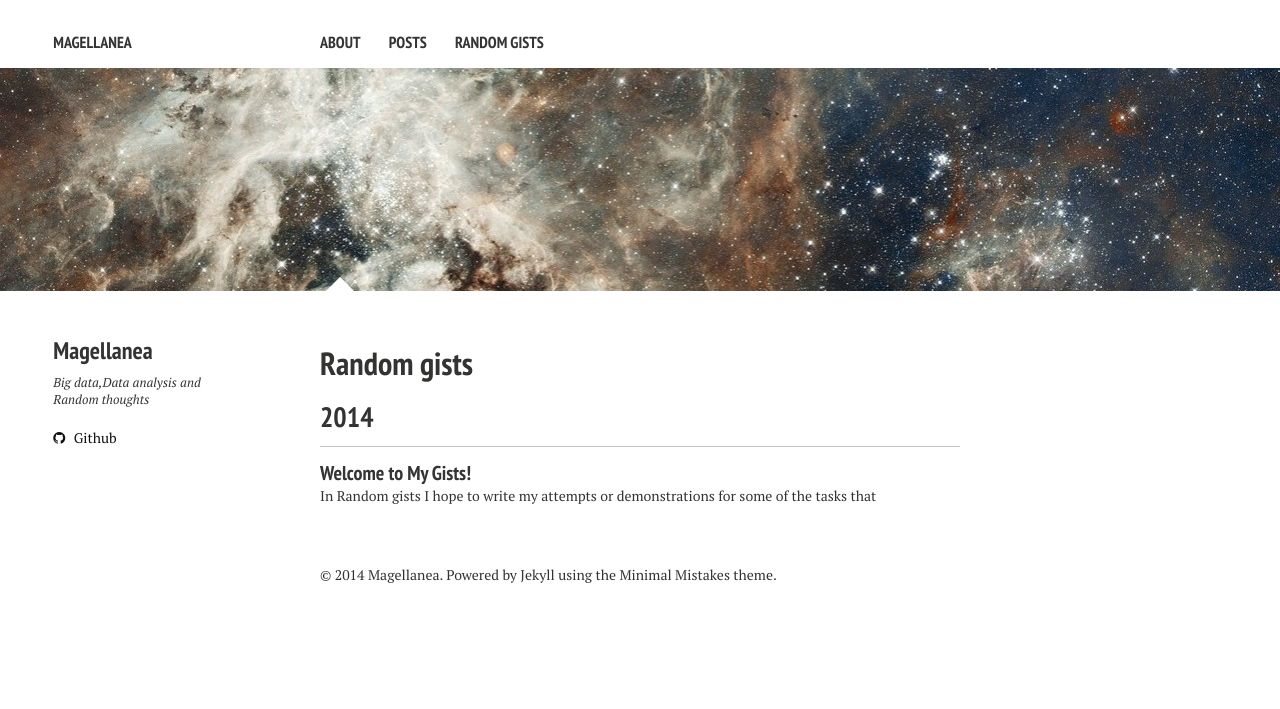
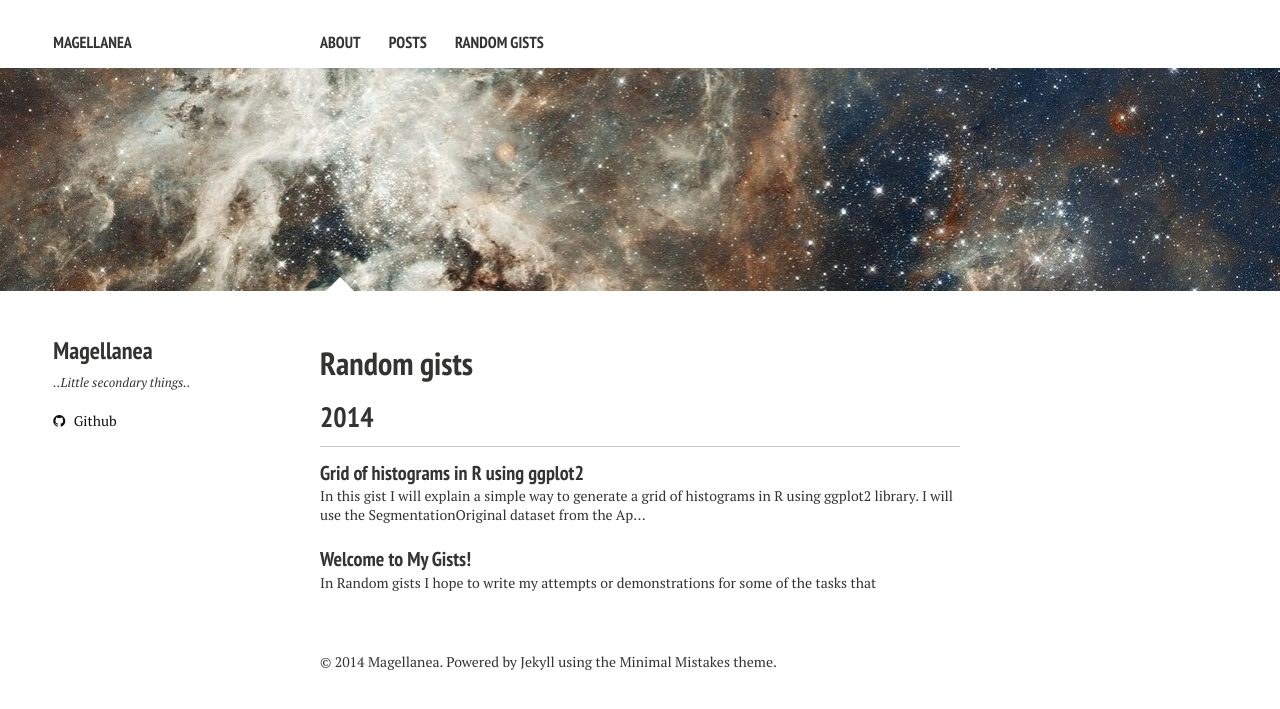
Before and after one commit to Magellanea/magellanea.github.io, a Jekyll site: the page built from random-gists/index.md, in a window 1280 px wide. Shown: the top 709 px of the page. Built offline with Jekyll 4.4.1, drawn with Linux system fonts in a browser that asks for light colours; nearby versions of some CDN libraries; part of the change alters nothing that is shown.

Commit message:
Adding the first random gist!

````diff
--- a/_config.yml
+++ b/_config.yml
@@ -28,7 +28,7 @@ kramdown:
 owner:
   name: Magellanea
   avatar:
-  bio: "Big data,Data analysis and Random thoughts"
+  bio: "..Little secondary things.."
   email:
   disqus-shortname:
   twitter: #username
--- /dev/null
+++ b/gist/_posts/2014-09-08-R-histogram-gist.md
@@ -0,0 +1,59 @@
+---
+layout: post
+title:  "Grid of histograms in R using ggplot2"
+date:   2014-09-24 15:55:21
+comments: true
+---
+
+In this gist I will explain a simple way to generate a grid of histograms in ```R``` using ```ggplot2``` library. I will use the ```SegmentationOriginal``` dataset from the ```AppliedPredictiveModeling``` package.
+
+- install dependencies and load libraries.
+{% highlight r %}
+install.packages("AppliedPredictiveModeling")
+install.packages("ggplot2")
+install.packages("e1071")
+data(segmentationOriginal)
+library(AppliedPredictiveModeling)
+library(e1071)
+library(ggplot2)
+{% endhighlight %}
+
+- Suppose now that we want to want to make a grid of four columns of the dataset, namely ```SkewIntenCh1,SkewIntenCh3,AngleCh1,AreaCh1```
+{% highlight r %}
+# get a portion of the data.
+segTrainData = subset(segmentationOriginal, Case=="Train")
+columns = c("SkewIntenCh1","SkewIntenCh3","AngleCh1","AreaCh1")
+df = data.frame()
+for(i in seq(from=1, to=4)){
+	column = segTrainData[columns[i]][,1]
+	dft = data.frame(column, array(i, length(column)))
+	df = rbind(df, dft)
+}
+colnames(df) <- c("vals", "indicator")
+q <- qplot(vals, data=df, geom="histogram")
+p <- q + facet_wrap(~indicator, scales="free_x")
+p
+{% endhighlight %}
+
+The result will be like that:
+![Result]({{ site.url }}/images/multiple_hist_R.png)
+
+- Suppose now that we want to change the headers to reflect certain value, for example the **skewness** of each variable, we can use a labeller and change the ``indicator`` variable to reflect that value
+{% highlight r %}
+paste_labeller <- function(variable, value){
+  paste(variable, value, sep=";")
+}
+df = data.frame()
+for(i in seq(from=1, to=4)){
+  column = segTrainData[columns[i]][,1]
+  skew_val = skewness(column)
+  dft = data.frame(column, array(paste_labeller("skewness", skew_val), length(column)))
+  df = rbind(df, dft)
+}
+colnames(df) <- c("vals", "indicator")
+q <- qplot(vals, data=df, geom="histogram")
+p <- q + facet_wrap(~indicator, scales="free_x")
+p
+{% endhighlight %}
+The result will be like that:
+![Result]({{ site.url }}/images/multiple_hist_R-2.png)
--- a/random-gists/index.md
+++ b/random-gists/index.md
@@ -2,7 +2,6 @@
 layout: gist-index
 title: Random gists
 modified: 2014-07-31T13:23:02.362000-04:00
-excerpt: "Instructions on how to install and customize the Jekyll theme Minimal Mistakes."
 image:
   feature: magellanic.jpg
 ---
````
Also changed, not shown: favicon.ico, images/multiple_hist_R-2.png (added), images/multiple_hist_R.png (added).
